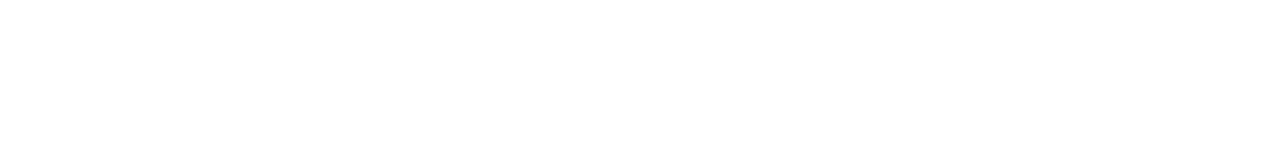
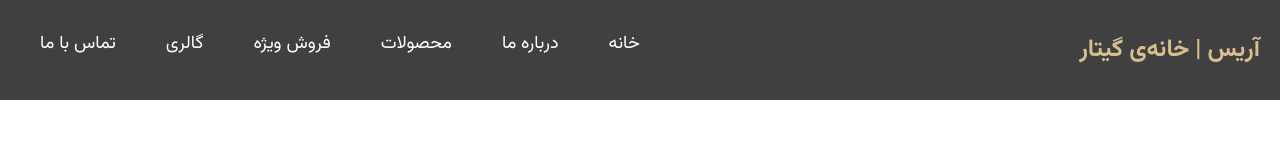
Before and after one commit to Mehraneh-Aris/aris-guitar-shop, a plain HTML site: page ArisGuitarShop.html in a window 1280 px wide. Drawn offline with Linux system fonts and the light colour scheme.

Commit message:
Create navigation bar

```diff
--- a/ArisGuitarShop.html
+++ b/ArisGuitarShop.html
@@ -9,7 +9,37 @@
     <title>فروشگاه گیتار آریس</title>
 </head>
 <body>
+    <!-- header section -->
+    <header>
+        <nav class="navbar section-content">
+            <a href="#" class="nav-logo">
+                <h2 class="logo-text">آریس | خانه‌ی گیتار</h2>
+            </a>
 
+            <ul class="nav-menu">
+                <button id="menu-close-button" class="fas fa-times"></button>
+                <li class="nav-item">
+                    <a href="#" class="nav-link">خانه</a>
+                </li>
+                <li class="nav-item">
+                    <a href="#about" class="nav-link">درباره ما</a>
+                </li>
+                <li class="nav-item">
+                    <a href="#product" class="nav-link">محصولات</a>
+                </li>
+                <li class="nav-item">
+                    <a href="#special-sale" class="nav-link">فروش ویژه</a>
+                </li>
+                <li class="nav-item">
+                    <a href="#gallery" class="nav-link">گالری</a>
+                </li>
+                <li class="nav-item">
+                    <a href="#contact-us" class="nav-link">تماس با ما</a>
+                </li>
+            </ul>
+            <button id="menu-open-button" class="fas fa-bars"></button>
+        </nav>
+    </header>
     <script src="script.js"></script>
 </body>
 </html>
--- a/style.css
+++ b/style.css
@@ -55,3 +55,68 @@
 img {
     width: 100%;
 }
+
+.section-content {
+    margin: 0 auto;
+    padding: 0 20px;
+    max-width: var(--site-max-width);
+}
+
+/* header section styling */
+
+header {
+    position: fixed;
+    width: 100%;
+    z-index: 100;
+    background: rgba(0, 0, 0, 0.75);
+    backdrop-filter: blur(10px);
+}
+
+header .navbar {
+    display: flex;
+    align-items: center;
+    justify-content: space-between;
+    padding: 20px;
+}
+
+.navbar .nav-logo .logo-text {
+    color: var(--accent-color);
+    font-size: var(--font-size-l);
+    font-weight: var(--font-weight-semibold);
+}
+
+.navbar .nav-menu {
+    display: flex;
+    gap: 10px;
+}
+
+.navbar .nav-menu .nav-link {
+    display: inline-block;
+    padding: 10px 20px;
+    color: var(--white-color);
+    font-size: var(--font-size-m);
+    transition: color 0.3s ease;
+}
+
+.navbar .nav-menu .nav-link::after {
+    content: "";
+    width: 0;
+    height: 2px;
+    display: block;
+    margin-top: 10px;
+    border-radius: var(--border-radius-s);
+    background: var(--accent-color);
+    transition: width 0.3s ease;
+}
+
+.navbar .nav-menu .nav-link:hover::after {
+    width: 100%;
+}
+
+.navbar .nav-menu .nav-link:hover {
+    color: var(--accent-color);
+}
+
+#menu-close-button , #menu-open-button{
+    display: none;
+}
```
